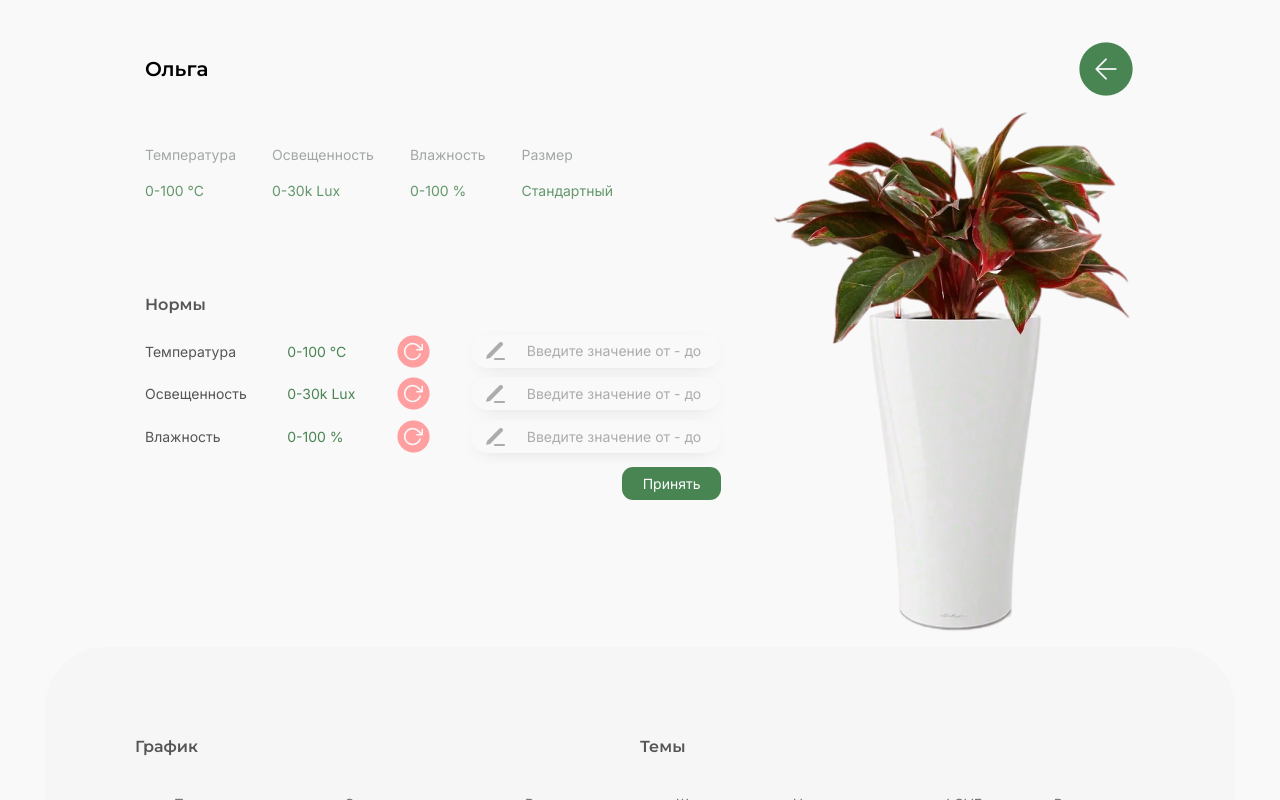
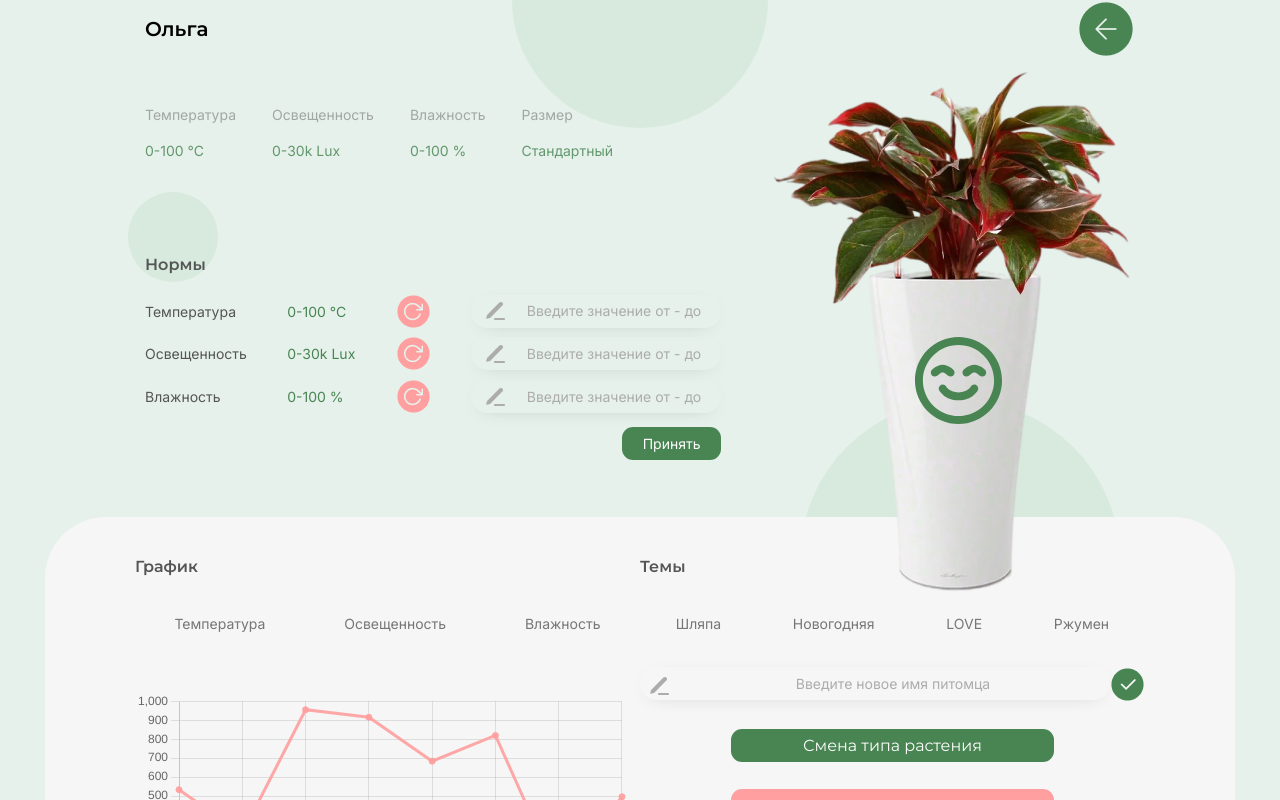
Before and after one commit to Nikit099/frontendTeam, a React (Create React App) app: page /setting in a window 1280 px wide. Shown: the top 800 px of the page. Built offline with nearby package versions, Linux system fonts and the light colour scheme.

Commit message:
Правки поправки
При наведении на кнопки они меняют цвет. Шрифты, вроде, везде нужные.

```diff
--- a/src/app/pages/choice/style/index.css
+++ b/src/app/pages/choice/style/index.css
@@ -193,6 +193,10 @@ h1, h2, h3, h4, h5, h6 {
           align-items: center;
   text-align: center;
 }
+
+.main .right_side .information .information__button:hover {
+  background-color: #427948;
+}
 .main .left_side {
   max-width: 632px;
   min-height: 3224px;
--- a/src/app/pages/main/Main.jsx
+++ b/src/app/pages/main/Main.jsx
@@ -1,6 +1,6 @@
 import React from 'react';
+// import Slider from "./scripts/Slider";
 import './styles/index.css'
-import './styles/slider.css'
 import './styles/square-plant-icon.css'
 import './styles/top-panel.css'
 import './styles/rectangular-plant-icon.css'
@@ -26,6 +26,7 @@ const Main = () => {
         </div>
         </div>
         <NotifTabs/>
+        {/* <Slider/> */}
     </div>
 
     <div class="rectangular-buttons">
--- a/src/app/pages/main/styles/slider.css
+++ /dev/null
@@ -1,65 +0,0 @@
-@media (max-width: 1440px) {
-    #notifications-table {
-        display: flex;
-        flex-direction: row;
-        max-width: 500px;
-        align-items: center;
-        margin: 20px auto;
-        text-align: center;
-    }
-
-    .transparent {
-        width: 100%;
-        display: inline-block;
-        height: 275px;
-        position: absolute;
-        opacity: 0;
-        left: 0;
-        transition: opacity 1s;
-    }
-
-    .active-button {
-        width: 100%;
-        opacity: 1;
-        display: inline-block;
-    }
-
-
-    #next {
-        top: 400px;
-        position: absolute;
-        right: 3%;
-        border: none;
-        height: 50px;
-        background-color: #D7EADD;
-        width: 50px;
-        border-radius: 50%;
-        visibility: visible;
-    }
-
-    #prev {
-        top: 400px;
-        position: absolute;
-        left: 3%;
-        border: none;
-        height: 50px;
-        background-color: #D7EADD;
-        width: 50px;
-        border-radius: 50%;
-        visibility: visible;
-    }
-
-    #prev:hover, #next:hover {
-        background-color: #498553;
-    }
-}
-
-@media (min-width: 1440px) {
-    #next {
-        visibility: hidden;
-    }
-
-    #prev {
-        visibility: hidden;
-    }
-}
--- a/src/app/pages/setting/Setting.jsx
+++ b/src/app/pages/setting/Setting.jsx
@@ -4,16 +4,21 @@ import './setting.css'
 import TopElem from './components/TopElem';
 import BottomElem from './components/BottomElem';
 import arrow from './media/arrow-left-circle.png'
+import BackgroundElem from './components/BackgroundElem';
 import { Link } from 'react-router-dom';
+
+
 const Setting = () => {
 
     return (
+
         <div>
 
               <div className="header">
         <div className="name">Ольга</div>
           <Link to={'/main'} > <img alt='' src={arrow}/></Link>
         </div>
+          <BackgroundElem/>
           <TopElem/>
           <BottomElem/>
         </div>
--- /dev/null
+++ b/src/app/pages/setting/components/BackgroundElem.jsx
@@ -0,0 +1,14 @@
+import React from 'react';
+
+const BackgroundElem = () =>
+{
+    return (
+        <div className='background'>
+            <div className='background_circle'></div>
+            <div className='background_circle'></div>
+            <div className='background_circle'></div>
+        </div>
+    );
+}
+
+export default BackgroundElem;
--- a/src/app/pages/setting/components/TopElem.jsx
+++ b/src/app/pages/setting/components/TopElem.jsx
@@ -2,6 +2,7 @@ import React from 'react';
 import plant from '../media/plant.png'
 import NormPanel from './panels/NormPanel';
 import Condition from './Condition';
+import emoji from '../media/emoji-pleased.svg';
 
 const TopElem = () => {
     return (
@@ -15,7 +16,8 @@ const TopElem = () => {
         </div>
 
         <div className="top__right">
-            <img alt='' calss="plant__img" src={plant}/>
+            <img alt='' calss="plant__img" className="plant__img" src={plant}/>
+            <img alt='' className="plant_emoji_svg" src={emoji}/>
         </div>
     </div>
 
--- a/src/app/pages/setting/setting.css
+++ b/src/app/pages/setting/setting.css
@@ -1,3 +1,5 @@
+@import url('https://fonts.googleapis.com/css2?family=Inter&family=Montserrat&display=swap');
+
 html {
     display: flex;
     justify-content: center;
@@ -18,7 +20,42 @@ body {
     /*margin-top: 40px;*/
 }
 
+.background {
+    background-color: #E6F1EB;
+    position: fixed;
+    top: 0;
+    left: 0;
+    width: 100%;
+    height: 100%;
+}
 
+.background_circle {
+    position: absolute;
+    border: none;
+    background-color: #D7EADD;
+    border-radius: 50%;
+}
+
+.background_circle:nth-child(1) {
+    width: 20%;
+    padding-bottom: 20%;
+    top: -10vw;
+    left: 40vw;
+}
+
+.background_circle:nth-child(2) {
+    width: 7%;
+    padding-bottom: 7%;
+    top: 15vw;
+    left: 10vw;
+}
+
+.background_circle:nth-child(3) {
+    width: 25%;
+    padding-bottom: 25%;
+    right: 20vh;
+    top: 50%;
+}
 
 .header {
     display: flex;
@@ -27,7 +64,10 @@ body {
 
     margin-left: 145px;
     margin-right: 145px;
-    margin-top: 40px;
+    margin-top: 0px;
+
+    position: relative;
+    z-index: 1;
 }
 
 .name {
@@ -141,6 +181,10 @@ body {
     justify-content: space-around;
 }
 
+.norms_panel_into img:hover {
+    filter: sepia(30%);
+}
+
 .norms_panel_into_title {
     font-family: 'Inter';
     font-style: normal;
@@ -227,6 +271,10 @@ body {
     color: #FCFDFC;
 }
 
+.norms__button:hover {
+    background-color: #427948;
+}
+
 .top__right {
     display: flex;
     align-self: flex-end;
@@ -234,8 +282,19 @@ body {
     flex: 1 1 374px;
     min-height: 549px;
     max-width: 374px;
+    position: relative;
 
     z-index: 1;
+}
+
+.top__right .plant__img {
+    height: 10%;
+}
+
+.top__right .plant_emoji_svg {
+    position: absolute;
+    right: 34.4%;
+    top: 50%;
 }
 
 .bottom {
@@ -250,13 +309,14 @@ body {
     max-width: 1350px;
     min-width: 320px;
 
-    padding: 90px;
+    padding: 40px 90px 40px 90px;
     margin-left: 45px;
     margin-right: 45px;
     background: #F6F6F6;
     border-radius: 61px 61px 0px 0px;
 
-    z-index: 1;
+    top: -90px;
+    z-index: 0;
 }
 
 .bottom__left {
@@ -294,7 +354,11 @@ body {
     display: flex;
     justify-content: center;
     align-items: center;
+
+    border-radius: 11px;
+    border: none;
 }
+
 .bottom__left__radio__button input[type=radio] {
 	display: none;
 }
@@ -347,6 +411,11 @@ body {
     line-height: 17px;
 
     color: #767676;
+}
+
+.bottom__left__radio__button:hover {
+    background-color: #E6F1EB;
+
 }
 /* Disabled */
 .bottom__left__radio__button input[type=radio]:disabled + label {
@@ -403,12 +472,16 @@ body {
     max-width: 540px;
     max-height: 33px;
     margin-top: 30px;
+
+    border: none;
+
 }
 
 .bottom__right__radio__button {
     display: flex;
     justify-content: center;
     align-items: center;
+    border-radius: 11px;
 }
 .bottom__right__radio__button input[type=radio] {
 	display: none;
@@ -462,6 +535,10 @@ body {
     line-height: 17px;
 
     color: #767676;
+}
+
+.bottom__right__radio__button:hover {
+    background-color: #E6F1EB;
 }
 /* Disabled */
 .bottom__right__radio__button input[type=radio]:disabled + label {
@@ -545,6 +622,10 @@ body {
     color: #FCFDFC;
 }
 
+.themes__button__one:hover {
+    background: #427948;
+}
+
 .themes__button__two {
     width: 323px;
     height: 33px;
@@ -591,6 +672,14 @@ body {
     justify-content: center;
 
     color: #FFFFFF;
+}
+
+.themes__button__tree:hover {
+    filter: sepia(25%);
+}
+
+.themes__line__input__img:hover {
+    filter: brightness(0.7);
 }
 
 @media (width <= 1050px){
```
Also changed, not shown: src/app/pages/main/scripts/Slider.jsx (added, +19 -0 lines), src/app/pages/main/scripts/slider.js (deleted, +0 -29 lines), src/app/pages/main/styles/Slider.scss (added, +19 -0 lines), src/app/pages/setting/media/emoji-pleased.svg (added).
